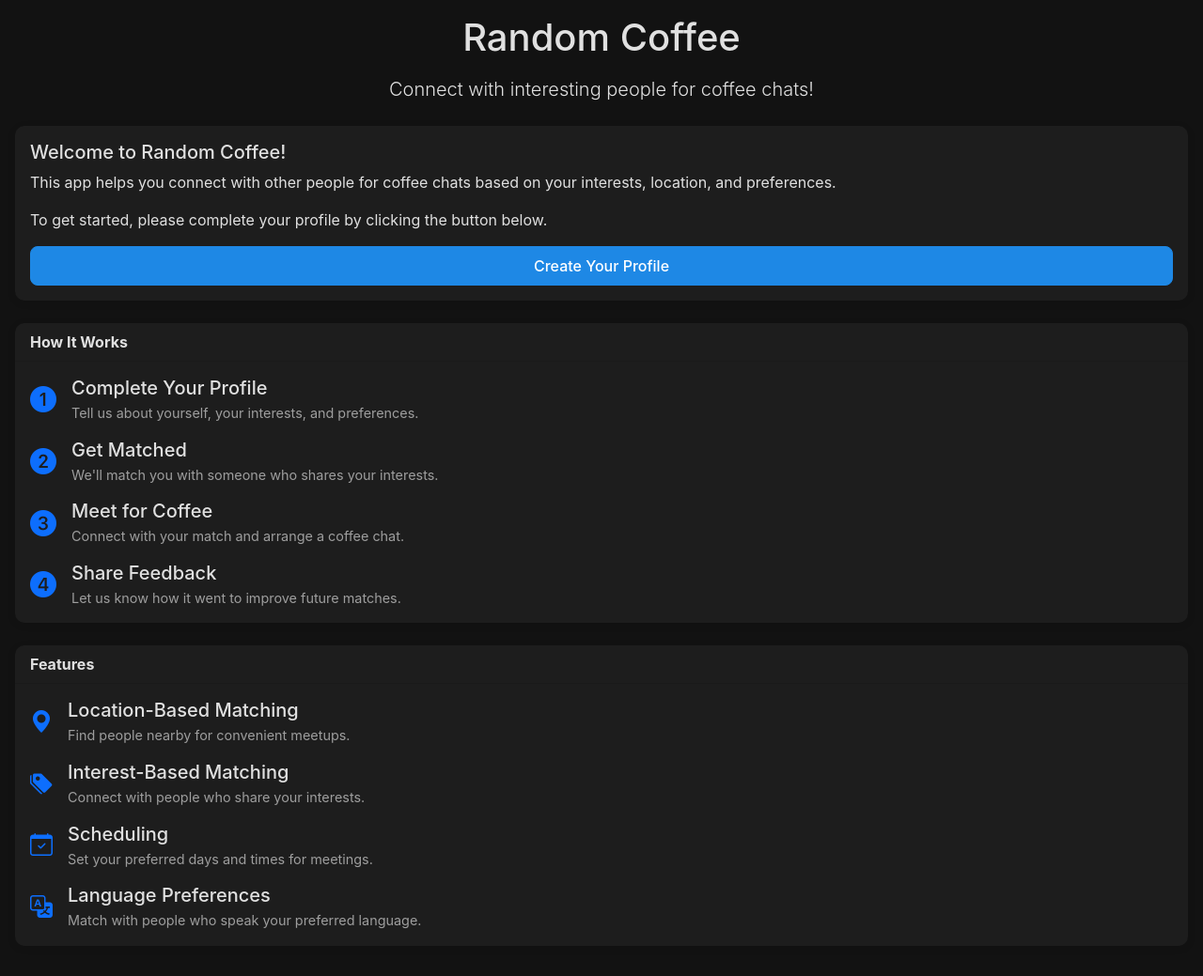
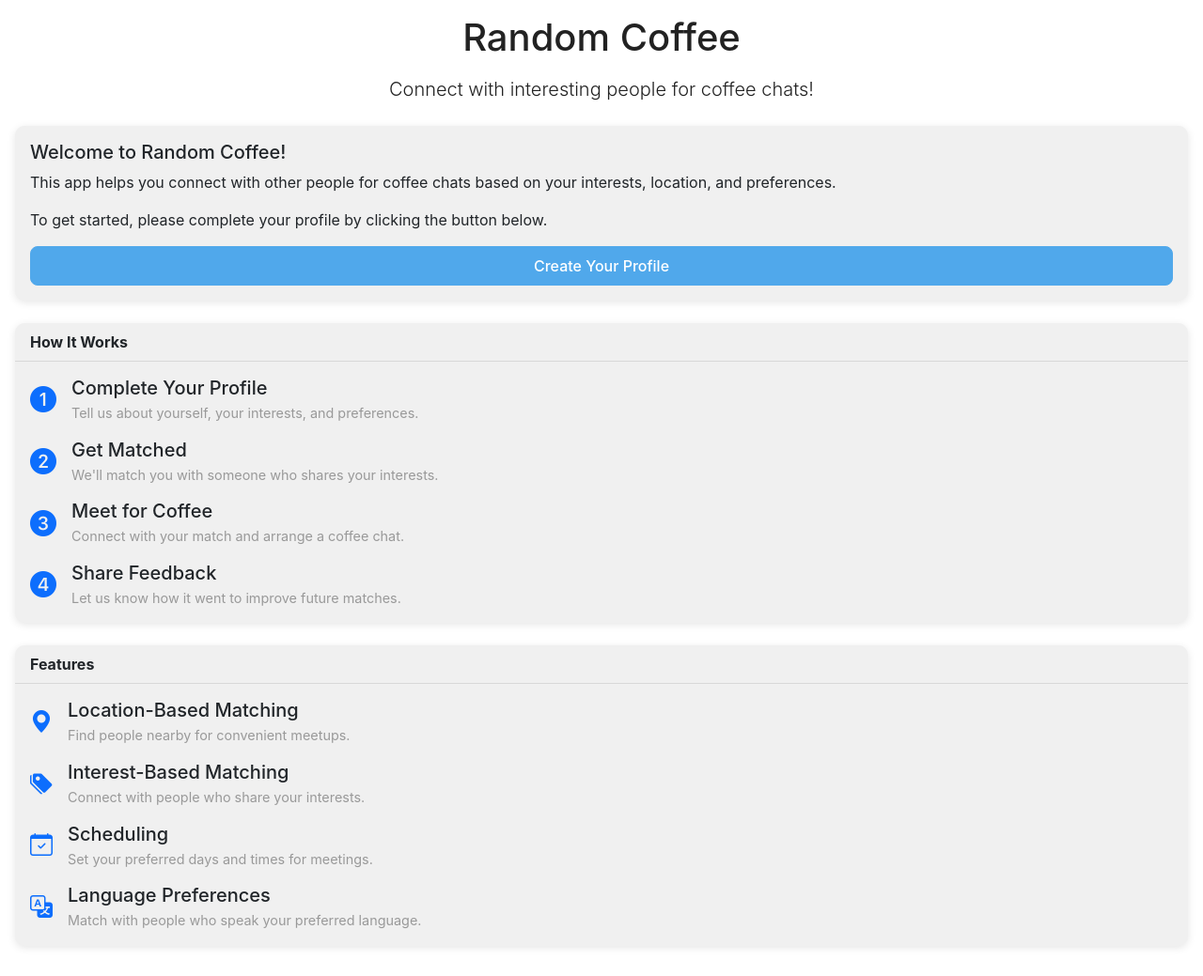
Before and after one commit to Nellrun/random-coffee, a FastAPI app: page / in a window 1280 px wide. Shown: the whole page at 94% size. Run offline with FastAPI, Linux system fonts and the light colour scheme; some libraries are stand-ins or nearby versions.

Commit message:
remove dark mode

```diff
--- a/app/webapp/static/css/styles.css
+++ b/app/webapp/static/css/styles.css
@@ -140,26 +140,3 @@
         height: 80px;
     }
 }
-
-@media (prefers-color-scheme: light) {
-    body:not([data-theme="light"]) {
-        /* Фон и текст */
-        --tg-theme-bg-color: #121212; /* Очень темный, но не абсолютный черный */
-        --tg-theme-text-color: #e0e0e0; /* Светло-серый для лучшей читаемости */
-        --tg-theme-hint-color: #9e9e9e;
-
-        /* Ссылки и кнопки */
-        --tg-theme-link-color: #80cbc4;
-        --tg-theme-button-color: #1e88e5;
-        --tg-theme-button-text-color: #ffffff;
-
-        /* Вторичный фон */
-        --tg-theme-secondary-bg-color: #1d1d1d;
-    }
-
-    /* Дополнительные стили для улучшения контраста */
-    .card, .form-control, .form-select {
-        background-color: var(--tg-theme-secondary-bg-color);
-        color: var(--tg-theme-text-color);
-    }
-}
```
